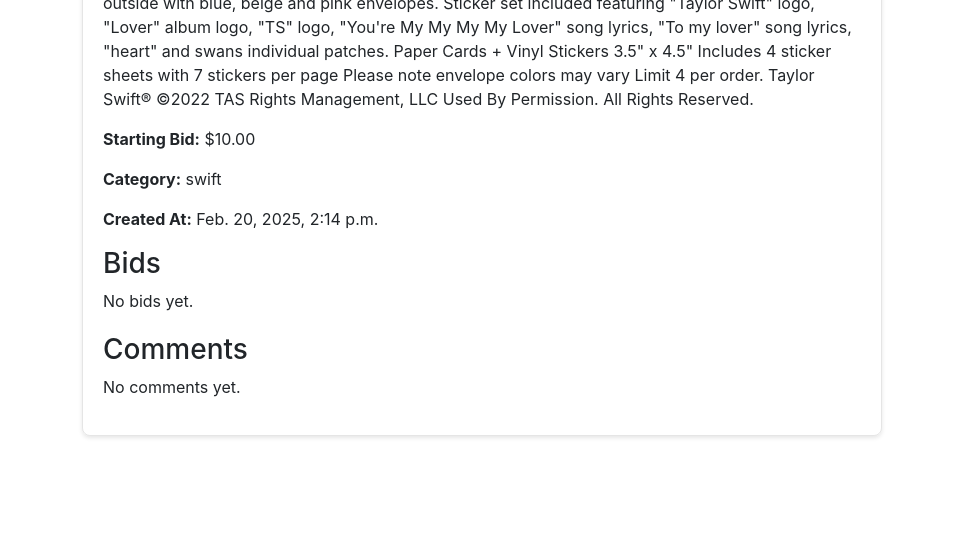
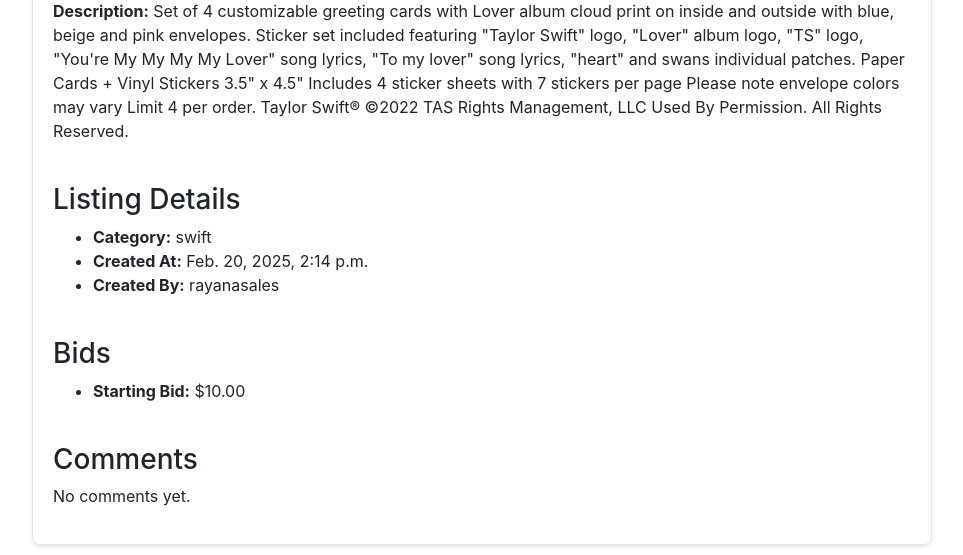
Before and after one commit to rayanasales/Harvard-CS50W, a Django app: page /listing/6 in a window 1280 px wide. Shown: the part 563-1118 px from the top of the page, without its empty margins (158-1121 px from the left). Before the commit the page ends 1001 px from the top, so only its background shows below. Run offline with Django 3.2, Linux system fonts and the light colour scheme; data comes from the database, SQL or seed files in the repository; both versions use the stored data as it was after the commit; data that the repository does not hold is empty; some libraries are stand-ins or nearby versions.

Commit message:
Project 2: Fixing bugs and styles

```diff
--- a/project-2-commerce/commerce/auctions/templates/auctions/listing_details.html
+++ b/project-2-commerce/commerce/auctions/templates/auctions/listing_details.html
@@ -1,10 +1,11 @@
 {% extends "auctions/layout.html" %}
 
 {% block body %}
-<div style="max-width: 800px; margin: auto; padding: 20px; border: 1px solid rgba(0, 0, 0, 0.1); box-shadow: 0 2px 4px rgba(0, 0, 0, 0.1); border-radius: 8px;">
+<div style="max-width: 900px; margin: auto; padding: 20px; border: 1px solid rgba(0, 0, 0, 0.1); box-shadow: 0 2px 4px rgba(0, 0, 0, 0.1); border-radius: 8px;">
+    <div class="listing-description">
         <h2 style="text-align: center;">{{ listing.title }}</h2>
         {% if listing.image_url %}
-        <div style="text-align: center;">
+            <div style="text-align: center; margin-top: 40px;">
                 <img src="{{ listing.image_url }}" alt="{{ listing.title }}" style="max-width: 400px; height: auto; border-radius: 4px;">
             </div>
         {% endif %}
@@ -21,12 +22,20 @@
         {% endif %}
 
         <p><strong>Description:</strong> {{ listing.description }}</p>
-    <p><strong>Starting Bid:</strong> ${{ listing.starting_bid }}</p>
-    <p><strong>Category:</strong> {{ listing.category }}</p>
-    <p><strong>Created At:</strong> {{ listing.created_at }}</p>
+    </div>
 
-    <div>
+    <div class="listing-details" style="margin-top: 40px;">
+        <h3>Listing Details</h3>
+        <ul>
+            <li><strong>Category:</strong> {{ listing.category }}</li>
+            <li><strong>Created At:</strong> {{ listing.created_at }}</li>
+            <li><strong>Created By:</strong> {{ listing.user }}</li>
+        </ul>
+    </div>
+
+    <div class="bids-content" style="margin-top: 40px;">
         <h3>Bids</h3>
+
         {% if bids %}
             <ul>
             {% for bid in bids %}
@@ -34,9 +43,10 @@
             {% endfor %}
             </ul>
         {% else %}
-            <p>No bids yet.</p>
+            <ul>
+                <li><strong>Starting Bid:</strong> ${{ listing.starting_bid }}</li>
+            </ul>
         {% endif %}
-    </div>
 
         {% if not listing.is_active %}
             <h4>This auction has been closed</h4>
@@ -52,7 +62,7 @@
                     <div>
                         <label for="bid_amount">Your Bid:</label>
                         <input type="number" name="bid_amount" id="bid_amount" min="{{ listing.starting_bid }}" step="0.01" required>
-                    <button type="submit">Place Bid</button>
+                        <button type="submit" style="border-radius: 4px; background-color: rgba(0, 0, 0, 0.1); color: rgb(0, 0, 0); border: 1px solid rgba(0, 0, 0, 0.1)">Place Bid</button>
                     </div>
                 </form>
             {% endif %}
@@ -61,12 +71,14 @@
         {% if user.is_authenticated and user == listing.user and listing.is_active %}
         <form action="{% url 'close_auction' listing.id %}" method="post">
             {% csrf_token %}
-            <button type="submit" name="close_auction" style="margin-top: 10px;">Close Auction</button>
+            <button type="submit" name="close_auction" style="border-radius: 4px; background-color: rgba(0, 0, 0, 0.1); color: rgb(0, 0, 0); border: 1px solid rgba(0, 0, 0, 0.1)">Close Auction</button>
         </form>
     {% endif %}
+    </div>
 
-    <div class="comments-content" style="margin-top: 20px;">
+    <div class="comments-content" style="margin-top: 40px;">
         <h3>Comments</h3>
+
         <div>
             {% if comments %}
                 {% for comment in comments %}
@@ -84,7 +96,7 @@
             <form action="{% url 'post_comment' listing.id %}" method="post">
                 {% csrf_token %}
                 <textarea name="content" rows="3" required placeholder="Add a comment..." style="width: 100%;"></textarea>
-                <button type="submit" style="margin-top: 10px;">Submit Comment</button>
+                <button type="submit" style="border-radius: 4px; background-color: rgba(0, 0, 0, 0.1); color: rgb(0, 0, 0); border: 1px solid rgba(0, 0, 0, 0.1)">Submit Comment</button>
             </form>
         {% endif %}
     </div>
```
Also changed, not shown: project-2-commerce/commerce/auctions/templates/auctions/listing_card.html (+21 -2 lines), project-2-commerce/commerce/db.sqlite3. Lines whose indentation alone changed are shown as unchanged.
